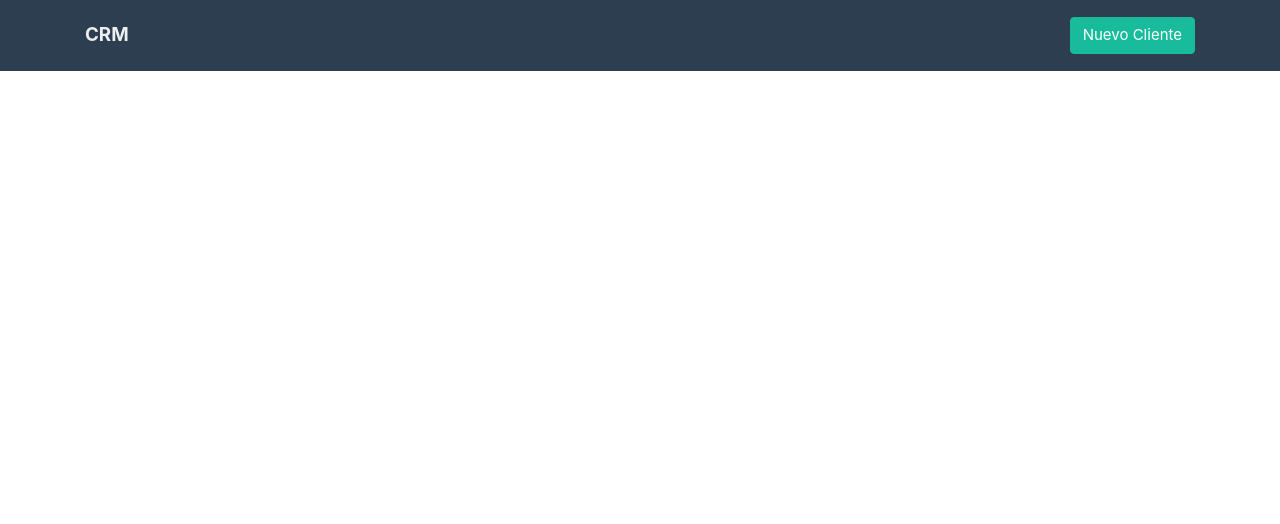
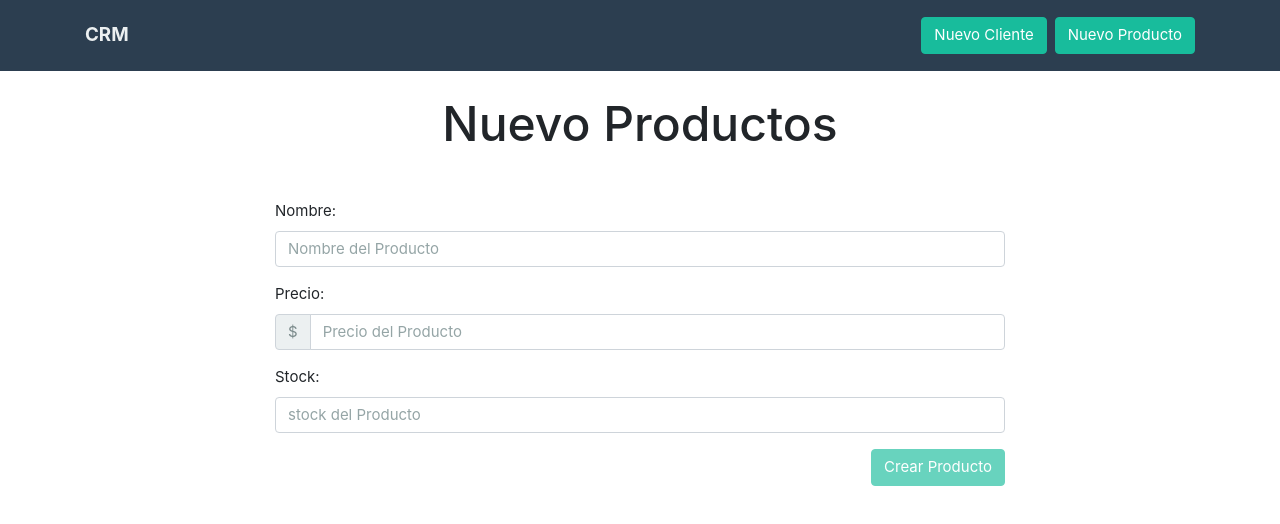
Before and after one commit to kkevin7/crm-react-graphql, a React (Create React App) app in the folder cliente/: page /productos/nuevo in a window 1280 px wide. Shown: the top 524 px of the page. Built offline with nearby package versions, Linux system fonts and the light colour scheme.

Commit message:
New file of products components and create form of products

```diff
--- a/cliente/src/App.js
+++ b/cliente/src/App.js
@@ -4,10 +4,11 @@
 import { BrowserRouter as Router, Route, Switch } from "react-router-dom";
 
 //Importar componentes
-import Header from "./components/Header";
+import Header from "./components/layout/Header";
 import Clientes from "./components/clientes/Clientes";
 import EditarCliente from './components/clientes/EditarCliente';
 import NuevoCliente from './components/clientes/NuevoCliente';
+import NuevoProducto from './components/productos/NuevoProducto'
 
 const client = new ApolloClient({
   uri: "http://localhost:4000/graphql",
@@ -33,6 +34,7 @@
                   <Route exact path="/" component={Clientes}/>
                   <Route exact path="/cliente/editar/:id" component={EditarCliente}/>
                   <Route exact path="/cliente/nuevo" component={NuevoCliente}/>
+                  <Route exact path="/productos/nuevo" component={NuevoProducto}/>
                 </Switch>
               </div>
             </Fragment>
--- a/cliente/src/components/clientes/Clientes.js
+++ b/cliente/src/components/clientes/Clientes.js
@@ -6,7 +6,7 @@
 import { CLIENTES_QUERY } from "../../queries/index";
 import { ELIMINAR_CLIENTE } from "../../mutations";
 
-import Paginador from './Paginador';
+import Paginador from '../Paginador';
 
 class Clientes extends Component {
 
--- a/cliente/src/components/Header.js
+++ b/cliente/src/components/layout/Header.js
@@ -12,7 +12,8 @@
             <div className="collapse navbar-collapse" id="navegacion">
                 <ul className="navbar-nav ml-auto text-right">
                     <li className="nav-item active">
-                    <Link to="/cliente/nuevo" className="btn btn-success">Nuevo Cliente</Link>
+                    <Link to="/cliente/nuevo" className="btn btn-success mr-2">Nuevo Cliente</Link>
+                    <Link to="/productos/nuevo" className="btn btn-success">Nuevo Producto</Link>
                     </li>
                 </ul>
             </div>
--- /dev/null
+++ b/cliente/src/components/productos/NuevoProducto.js
@@ -0,0 +1,80 @@
+import React, { Component, Fragment } from 'react';
+
+class NuevoProducto extends Component {
+
+    state = {
+        nombre: '',
+        precio: '',
+        stock: ''
+    };
+
+    actualizarState = e => {
+        const {name, value} = e.target;
+        this.setState({
+            [name]: value
+        })
+    }
+
+    validarForm = () => {
+        const {nombre, precio, stock} = this.state;
+        const noValido = !nombre || !precio || !stock;
+        return noValido;
+    }
+
+    render() {
+        return (
+            <Fragment>
+                <h1 className="text-center mb-5">Nuevo Productos</h1>
+                <div className="row justify-content-center">
+                    <form
+                        className="col-md-8"
+                    >
+                        <div className="form-group">
+                            <label>Nombre:</label>
+                            <input
+                                type="text"
+                                name="nombre"
+                                className="form-control"
+                                placeholder="Nombre del Producto"
+                                onChange={this.actualizarState}
+                            />
+                        </div>
+                        <div className="form-group">
+                            <label>Precio:</label>
+                            <div className="input-group">
+                                <div className="input-group-prepend">
+                                    <div className="input-group-text">$</div>
+                                </div>
+                                <input
+                                    type="number"
+                                    name="precio"
+                                    className="form-control"
+                                    placeholder="Precio del Producto"
+                                    onChange={this.actualizarState}
+                                />
+                            </div>
+                        </div>
+                        <div className="form-group">
+                            <label>Stock:</label>
+                            <input
+                                type="number"
+                                name="stock"
+                                className="form-control"
+                                placeholder="stock del Producto"
+                                onChange={this.actualizarState}
+                            />
+                        </div>
+                        <button
+                            disabled={this.validarForm()}
+                            type="submit"
+                            className="btn btn-success float-right">
+                            Crear Producto
+                            </button>
+                    </form>
+                </div>
+            </Fragment>
+        );
+    }
+}
+
+export default NuevoProducto;
```
Also changed, not shown: cliente/src/components/Paginador.js (renamed from cliente/src/components/clientes/Paginador.js), cliente/src/components/productos/EditarProducto.js (added), cliente/src/components/productos/FormularioEditarProducto.js (added), cliente/src/components/productos/Productos.js (added).
